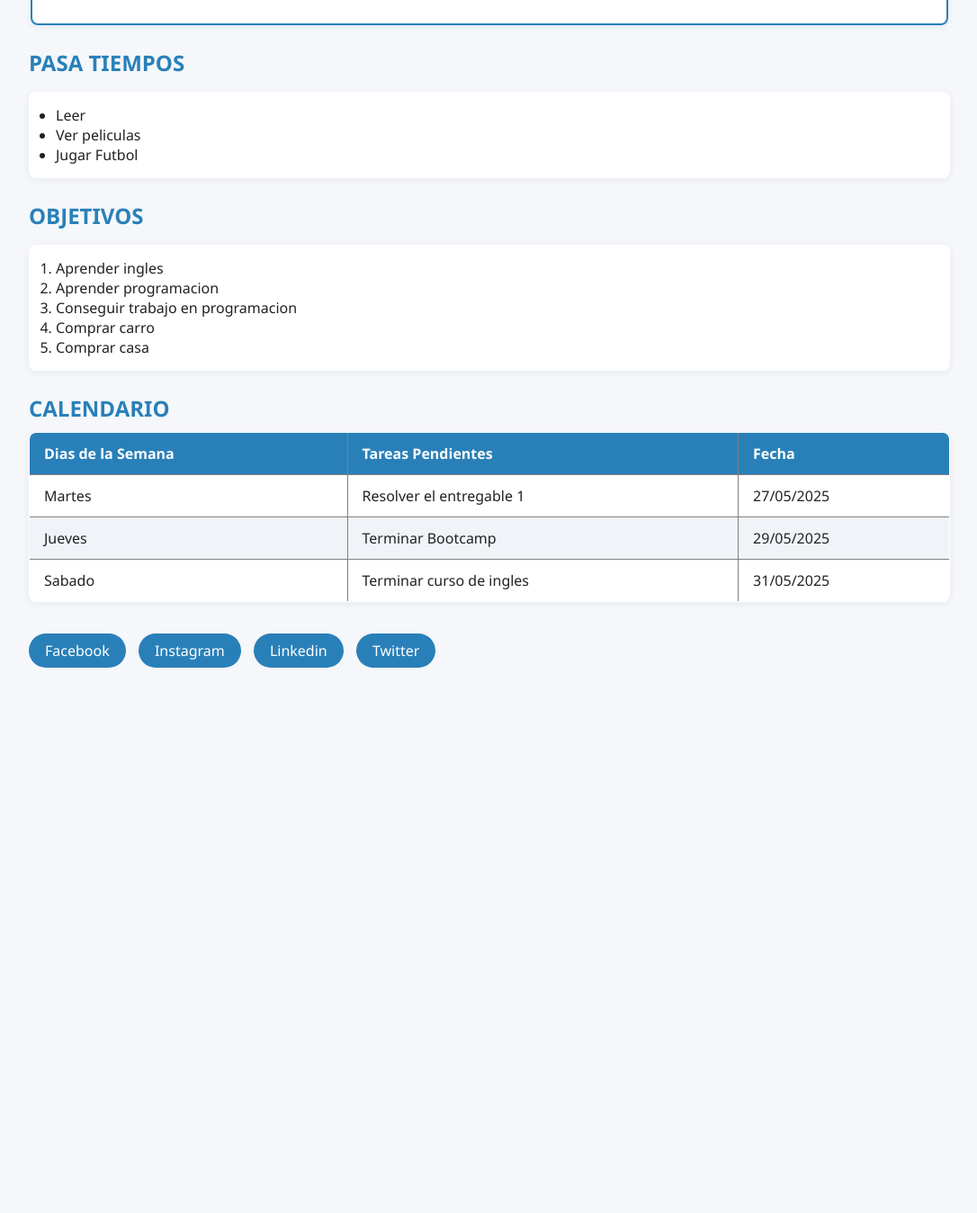
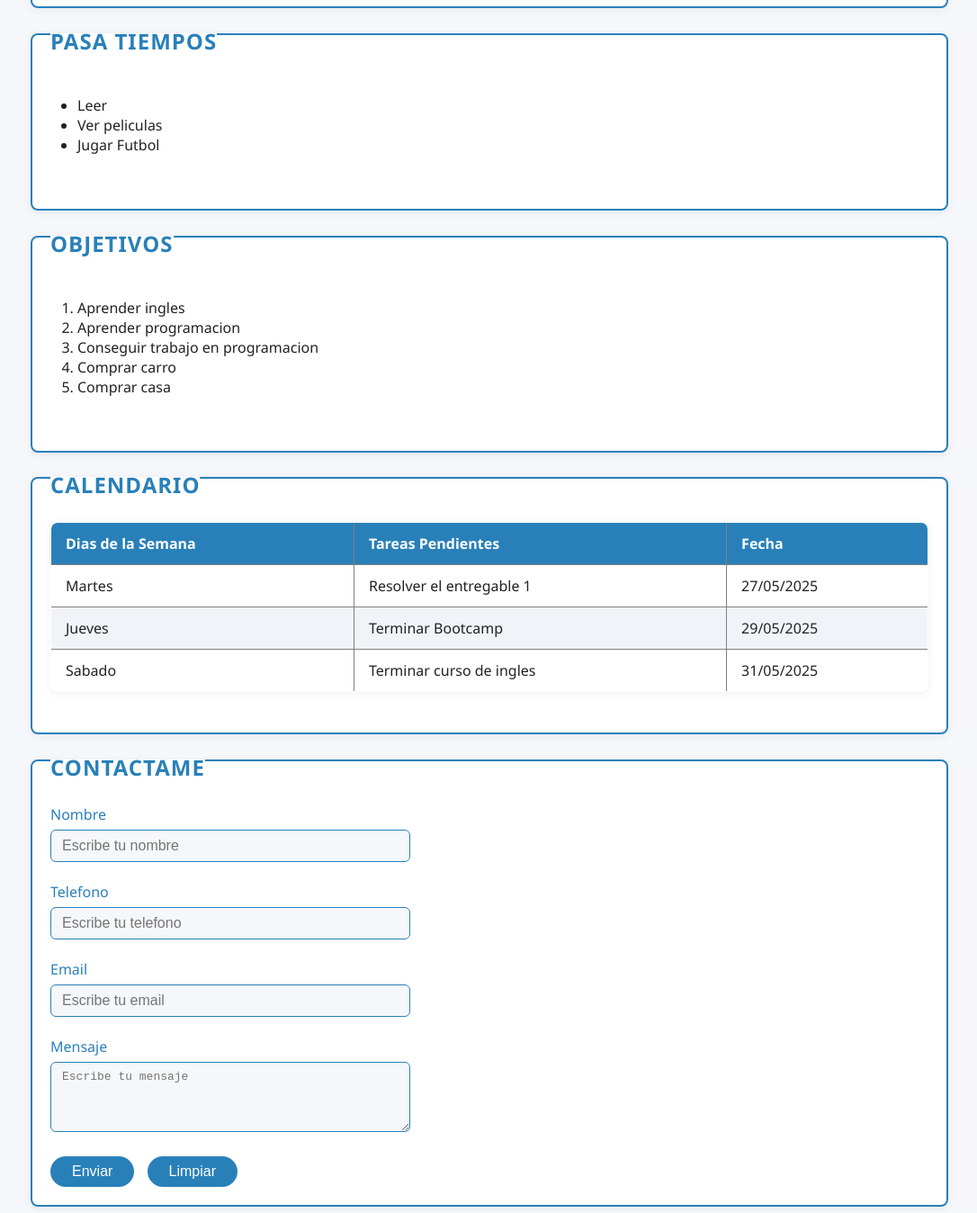
Before and after one commit to Anderleik/mi-pagina-web, a plain HTML site: page index.html in a window 1280 px wide. Shown: the part 1054-2402 px from the top of the page at 90% size, without its empty margins (96-1182 px from the left). Before the commit the page ends 1796 px from the top, so only its background shows below. Drawn offline with Linux system fonts and the light colour scheme.

Commit message:
Modificacion en el HTML y CSS, se agrego formulario

```diff
--- a/index.html
+++ b/index.html
@@ -10,7 +10,7 @@
     <div class="perfil-cabecera">
         <h1>HOJA DE VIDA</h1>
         <h2>ANDERSON MILLAN JIMENEZ</h2>
-        <h4>Técnico en Mantenimiento Electromecánico</H4>
+        <h3>Técnico en Mantenimiento Electromecánico</H3>
         <img src="myAvatar.png" alt="foto de perfil" width="200" height="200">
     </div>
     <fieldset>
@@ -34,13 +34,16 @@ Responsable, proactivo y orientado a la solución de problemas técnicos, con ca
         <p><strong>Ciudad:</strong> Bogota</p> <!--dato falso-->
         <p><strong>Telefono:</strong> 3001234567</p> <!--dato falso-->
     </fieldset>
-    <h2>PASA TIEMPOS</h2>
+    <fieldset>
+    <legend><h2>PASA TIEMPOS</h2></legend>
     <ul>
         <li>Leer</li>
         <li>Ver peliculas</li>
         <li>Jugar Futbol</li>
     </ul>
-    <h2>OBJETIVOS</h2>
+    </fieldset>
+    <fieldset>
+    <legend><h2>OBJETIVOS</h2></legend>
     <ol>
         <li>Aprender ingles</li>
         <li>Aprender programacion</li>
@@ -48,7 +51,9 @@ Responsable, proactivo y orientado a la solución de problemas técnicos, con ca
         <li>Comprar carro</li>
         <li>Comprar casa</li>
     </ol>
-    <h2>CALENDARIO</h2>
+    </fieldset>
+    <fieldset>
+    <legend><h2>CALENDARIO</h2></legend>
     <table border="1">
         <thead>
             <tr>
@@ -75,6 +80,30 @@ Responsable, proactivo y orientado a la solución de problemas técnicos, con ca
             </tr>
         </tbody>
     </table>
+    </fieldset>
+    <form action="">
+    <fieldset>
+        <legend><h2>CONTACTAME</h2></legend>
+        <div class="form-group">
+            <label for="name">Nombre</label>
+            <input type="text" id="name" name="name" placeholder="Escribe tu nombre" required>
+        </div>
+        <div class="form-group">
+            <label for="telefono">Telefono</label>
+            <input type="tel" id="telefono" name="telefono" placeholder="Escribe tu telefono" required>
+        </div>
+        <div class="form-group">
+            <label for="email">Email</label>
+            <input type="email" id="email" name="email" placeholder="Escribe tu email" required>
+        </div>
+        <div class="form-group">
+            <label for="mensaje">Mensaje</label>
+            <textarea id="mensaje" name="mensaje" rows="4" cols="50" placeholder="Escribe tu mensaje" required></textarea>
+        </div>
+        <button type="submit" class="btn-form">Enviar</button>
+        <button type="reset" class="btn-form">Limpiar</button>
+    </fieldset>
+</form>
     <footer>
     <a href="https://www.facebook.com/">Facebook</a>
     <a href="https://www.instagram.com">Instagram</a>
--- a/styles.css
+++ b/styles.css
@@ -8,7 +8,19 @@ body {
 
 .perfil-cabecera {
     text-align: center;
-    margin-bottom: 30px;
+    margin-bottom: 20px;
+}
+.perfil-cabecera h1 {
+    margin-bottom: 2px; /* menos espacio debajo del h1 */
+}
+
+.perfil-cabecera h2 {
+    margin-bottom: 6px; /* menos espacio debajo del h2 */
+}
+
+.perfil-cabecera h3 {
+    margin-bottom: 10px; /* puedes ajustar este valor según prefieras */
+    margin-top: 0px; /* elimina el margen superior */
 }
 
 h1 {
@@ -18,7 +30,22 @@ h1 {
     letter-spacing: 2px;
 }
 
-h2, h4 {
+h2 {
+    color: #2980b9;
+    margin-bottom: 5px;
+    font-family: 'Segoe UI', Arial, sans-serif;
+    font-size: 1.5em;
+    font-weight: 700;
+    letter-spacing: 1px;
+}
+
+legend {
+    border: none;
+    padding: 0;
+    margin-bottom: 0px;
+}
+
+h3 {
     color: #2980b9;
     margin-bottom: 10px;
 }
@@ -35,14 +62,18 @@ fieldset {
     border: 2px solid #2980b9;
     border-radius: 8px;
     background: #fff;
-    margin-bottom: 25px;
+    margin-bottom: 0px;
     padding: 20px;
     box-shadow: 0 2px 8px rgba(44,62,80,0.07);
 }
 
-legend h2 {
-    margin: 0;
-    font-size: 1.2em;
+fieldset p {
+    margin-top: 0px;
+}
+
+fieldset ul,
+fieldset ol {
+    margin-top: 4px;
 }
 
 ul, ol {
@@ -50,7 +81,6 @@ ul, ol {
     border-radius: 8px;
     padding: 15px 30px;
     margin-bottom: 25px;
-    box-shadow: 0 2px 8px rgba(44,62,80,0.07);
 }
 
 table {
@@ -89,6 +119,57 @@ a {
     transition: background 0.2s;
     font-weight: 500;
 }
+.form-group {
+    margin-bottom: 18px;
+}
+
+.form-group label {
+    display: block;
+    margin-bottom: 6px;
+    font-weight: 500;
+    color: #2980b9;
+}
+
+input[type="text"],
+input[type="tel"],
+input[type="email"],
+textarea {
+    width: 100%;
+    max-width: 400px;
+    padding: 8px 12px;
+    border: 1.5px solid #2980b9;
+    border-radius: 6px;
+    font-size: 1em;
+    background: #f5f7fa;
+    margin-bottom: 4px;
+    box-sizing: border-box;
+    transition: border 0.2s;
+}
+
+input[type="text"]:focus,
+input[type="tel"]:focus,
+input[type="email"]:focus,
+textarea:focus {
+    border: 2px solid #2c3e50;
+    outline: none;
+}
+
+.btn-form {
+    background: #2980b9;
+    color: #fff;
+    border: none;
+    border-radius: 20px;
+    padding: 8px 24px;
+    margin-right: 10px;
+    font-size: 1em;
+    font-weight: 500;
+    cursor: pointer;
+    transition: background 0.2s;
+}
+
+.btn-form:hover {
+    background: #1c5d8c;
+}
 
 a:hover {
     background: #1c5d8c;
```
